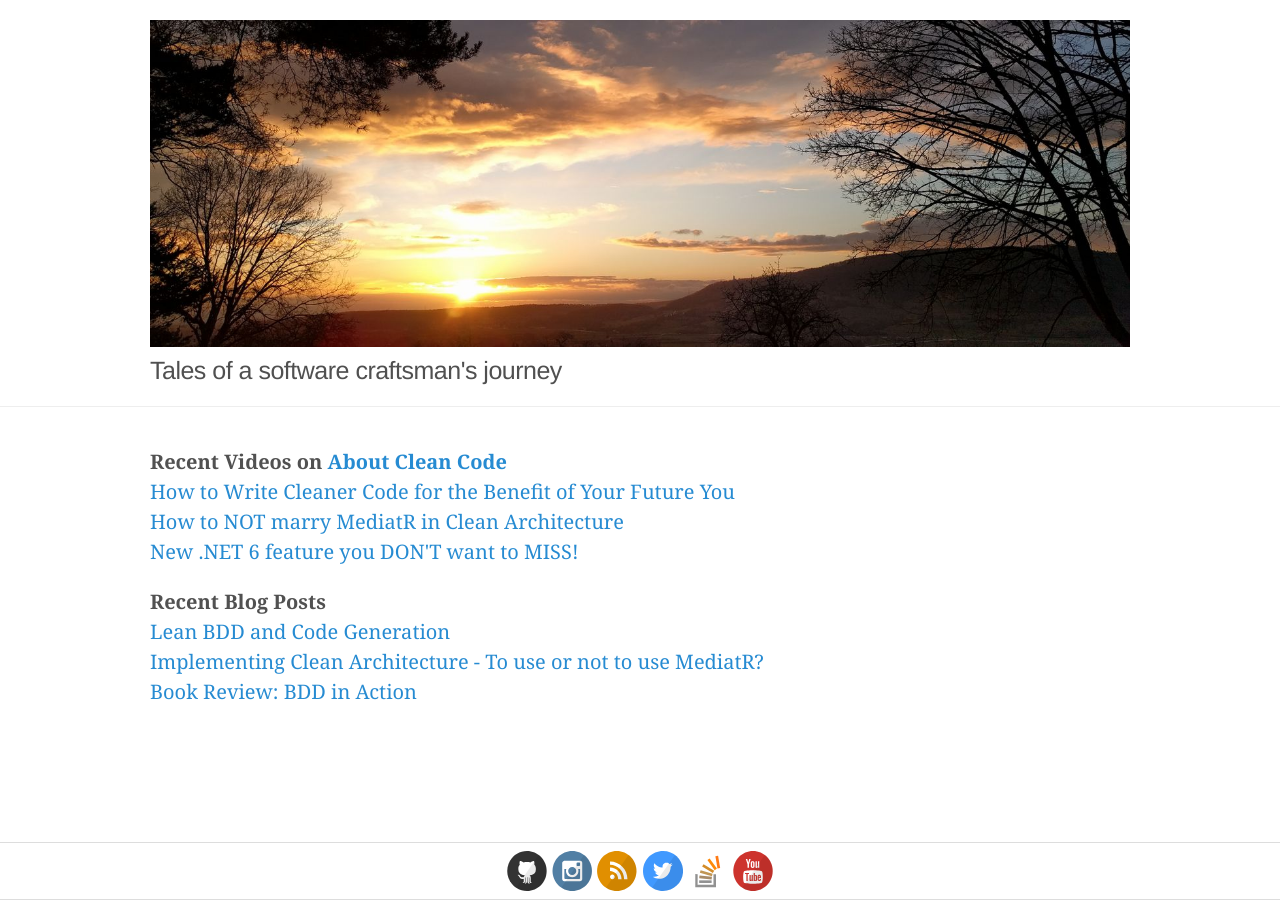
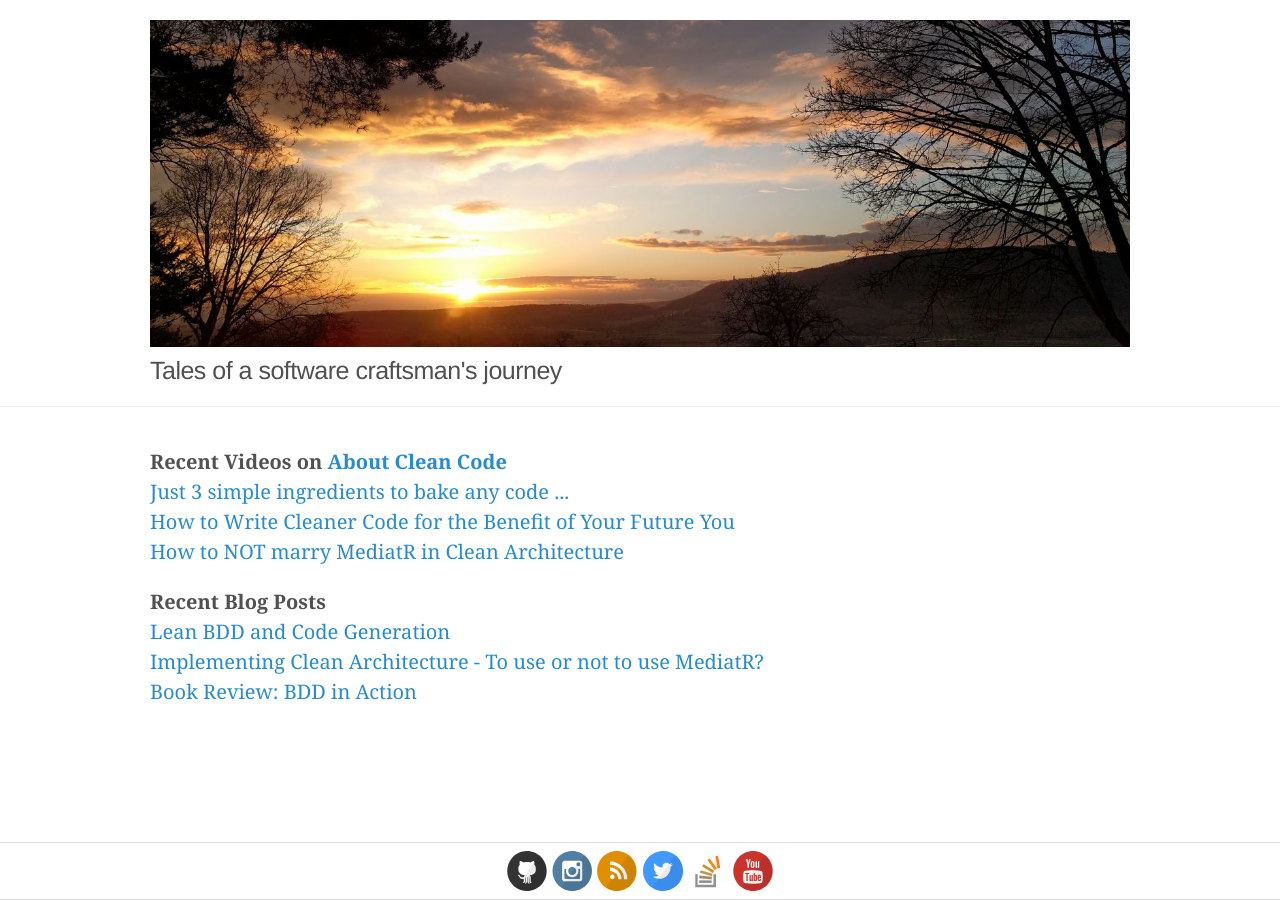
Before and after one commit to plainionist/plainionist.github.io, a Jekyll site: the page built from landing.html, in a window 1280 px wide. Built offline with Jekyll 4.4.1, drawn with Linux system fonts in a browser that asks for light colours.

Commit message:
landing page updated

```diff
--- a/landing.html
+++ b/landing.html
@@ -42,11 +42,11 @@
             <p>
                 <b>Recent Videos on <a href="https://www.youtube.com/c/AboutCleanCode">About Clean Code</a></b>
                 <br/>
+                <a href="https://linktw.in/e3SB5x">Just 3 simple ingredients to bake any code ...</a>
+                <br/>
                 <a href="https://linktw.in/406LR9">How to Write Cleaner Code for the Benefit of Your Future You</a>
                 <br/>
                 <a href="https://linktw.in/HADXZh">How to NOT marry MediatR in Clean Architecture</a>
-                <br/>
-                <a href="https://linktw.in/zoyQdG">New .NET 6 feature you DON'T want to MISS!</a>
             </p>
 
             <p>
```
